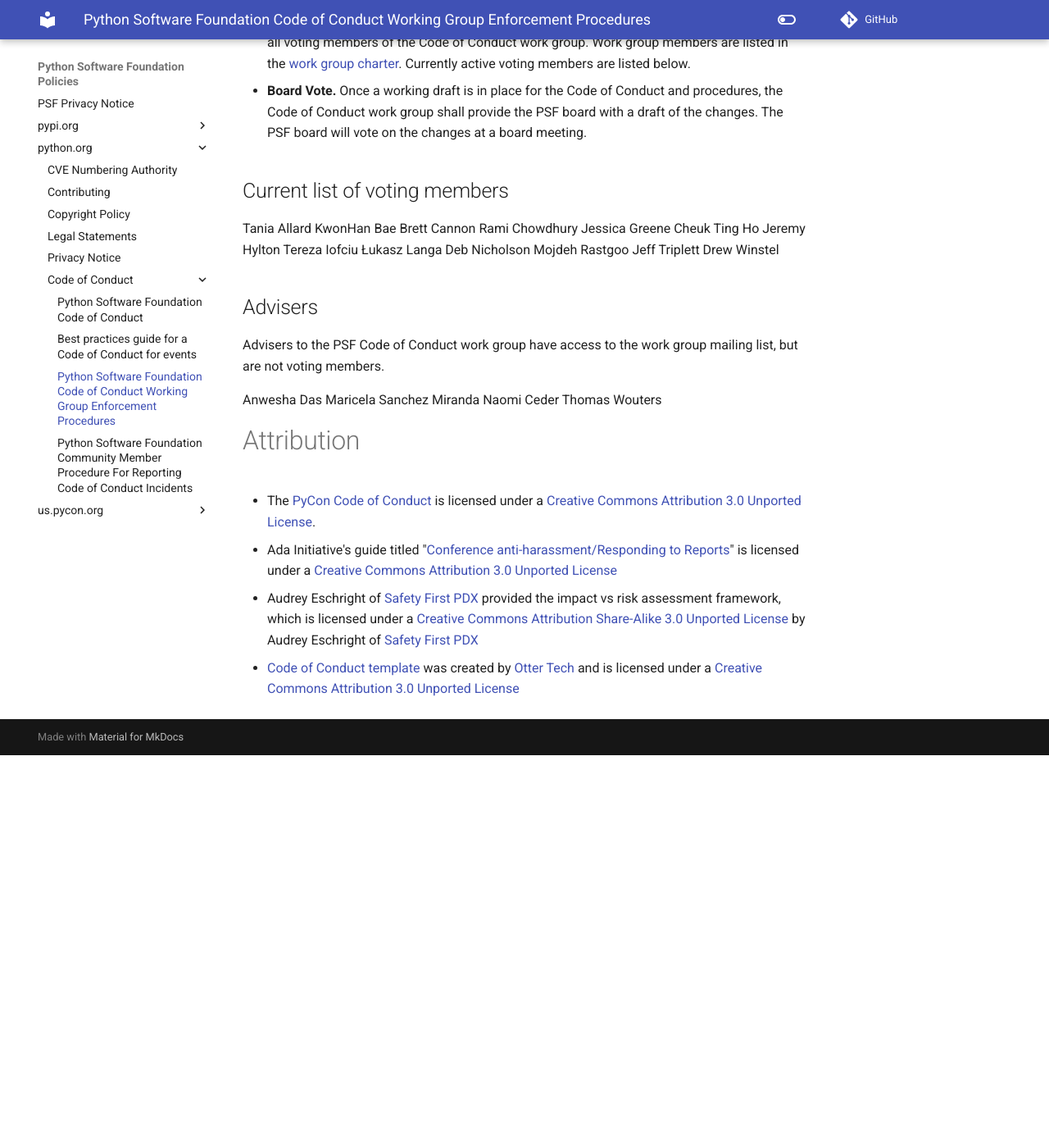
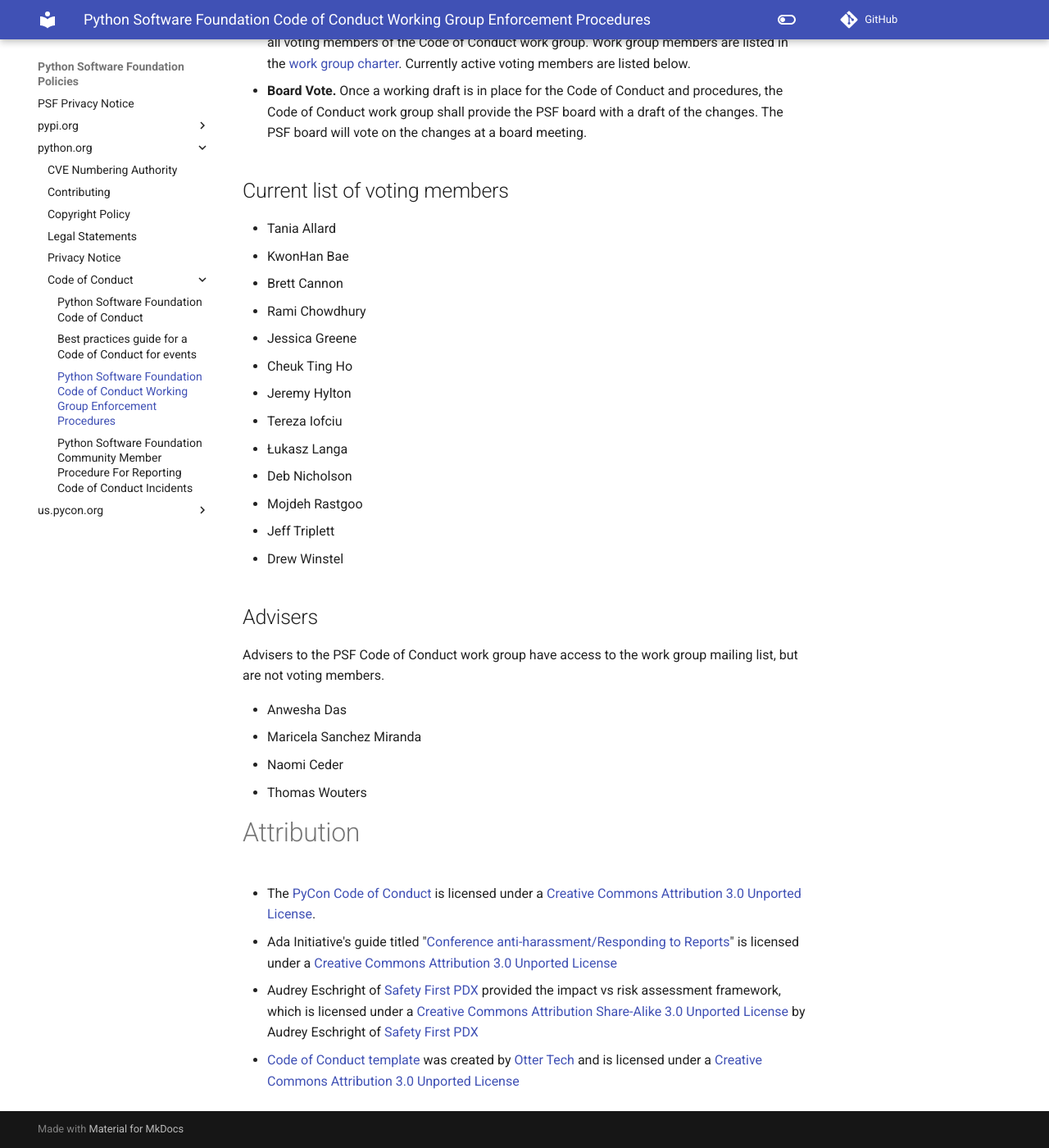
Before and after one commit to psf/policies, an MkDocs documentation site: the page built from docs/python.org/code-of-conduct/Enforcement-Procedures.md, in a window 1280 px wide and 1400 px high, scrolled down 8661 px. Shown: the whole window at 82% size. Built offline with MkDocs 1.6.1 and Material for MkDocs 9.7.7, drawn with Linux system fonts in a browser that asks for light colours; comment, search, counter and statistics services are not loaded; before the commit the page ends 9582 px from its top, so only the background shows below that.

```diff
--- a/docs/python.org/code-of-conduct/Enforcement-Procedures.md
+++ b/docs/python.org/code-of-conduct/Enforcement-Procedures.md
@@ -237,28 +237,28 @@ When discussing a change to the Python community Code of Conduct or enforcement
 
 ## Current list of voting members
 
-Tania Allard
-KwonHan Bae
-Brett Cannon
-Rami Chowdhury
-Jessica Greene
-Cheuk Ting Ho
-Jeremy Hylton
-Tereza Iofciu
-Łukasz Langa
-Deb Nicholson
-Mojdeh Rastgoo
-Jeff Triplett
-Drew Winstel
+* Tania Allard
+* KwonHan Bae
+* Brett Cannon
+* Rami Chowdhury
+* Jessica Greene
+* Cheuk Ting Ho
+* Jeremy Hylton
+* Tereza Iofciu
+* Łukasz Langa
+* Deb Nicholson
+* Mojdeh Rastgoo
+* Jeff Triplett
+* Drew Winstel
 
 ## Advisers
 
 Advisers to the PSF Code of Conduct work group have access to the work group mailing list, but are not voting members.
 
-Anwesha Das
-Maricela Sanchez Miranda
-Naomi Ceder
-Thomas Wouters
+* Anwesha Das
+* Maricela Sanchez Miranda
+* Naomi Ceder
+* Thomas Wouters
 
 # Attribution
 
```
